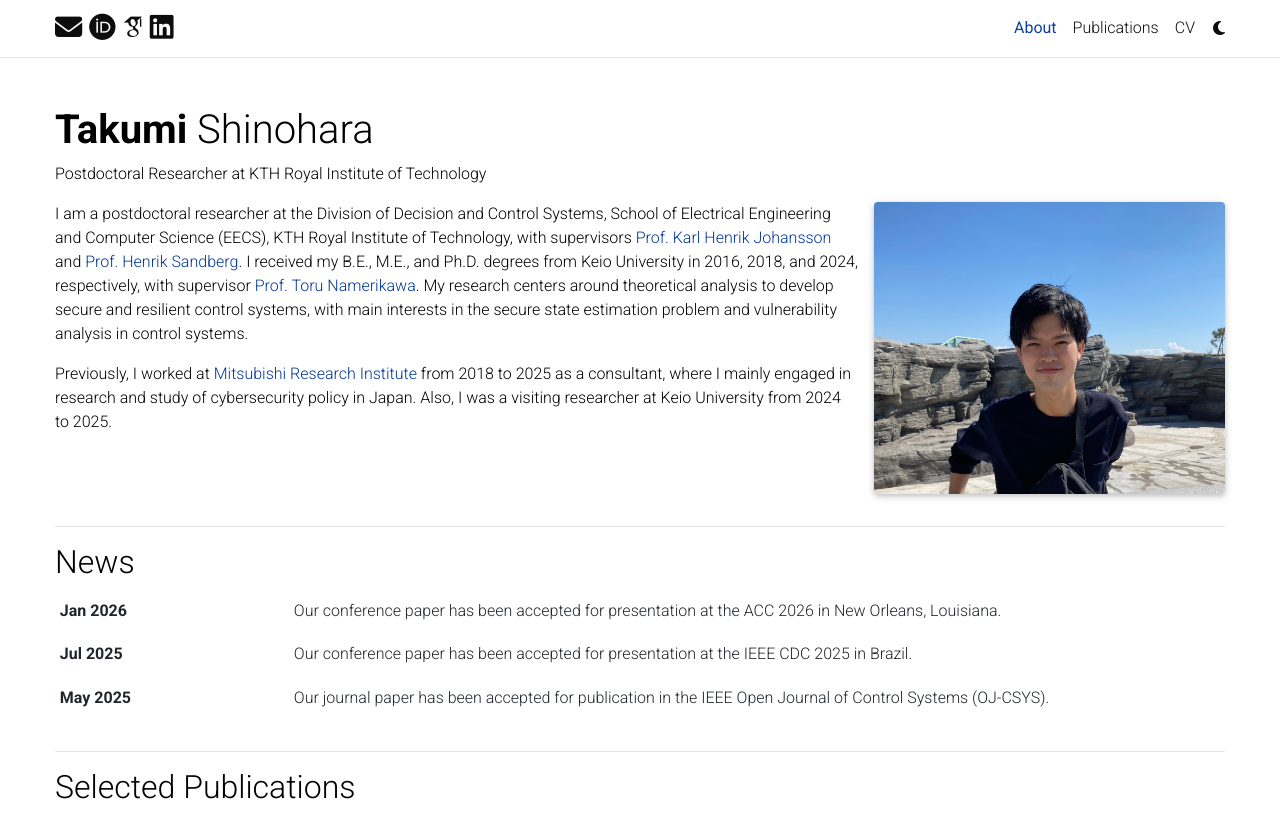
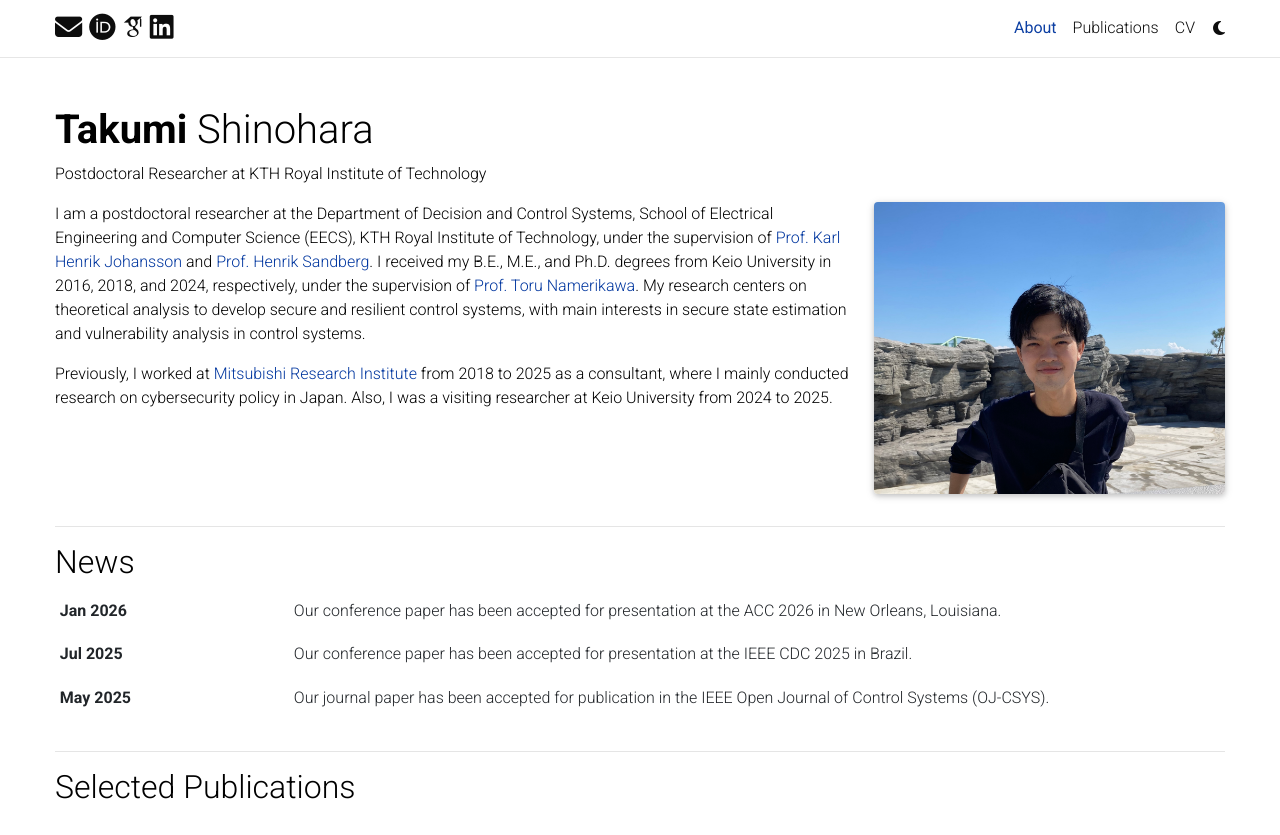
Before and after one commit to Takumi-Shinohara/Takumi-Shinohara.github.io, a Jekyll site: the page built from _pages/about.md, in a window 1280 px wide and 1009 px high, cut to the strip 0-835 px from the top of the window. Built offline with Jekyll 4.4.1, drawn with Linux system fonts in a browser that asks for light colours; full-size pictures stand in for the smaller copies a plugin makes; some web fonts are replaced; comment, search, counter and statistics services are not loaded; a style sheet for code colours, icons or effects is not loaded.

Commit message:
Revise about section for clarity and consistency
Updated the wording for clarity and consistency in the about section.

```diff
--- a/_pages/about.md
+++ b/_pages/about.md
@@ -18,6 +18,6 @@ selected_papers: true # includes a list of papers marked as "selected={true}"
 social: false  # includes social icons at the bottom of the page
 ---
 
-I am a postdoctoral researcher at the Division of Decision and Control Systems, School of Electrical Engineering and Computer Science (EECS), KTH Royal Institute of Technology, with supervisors [Prof. Karl Henrik Johansson](https://people.kth.se/~kallej/index.html) and [Prof. Henrik Sandberg](https://people.kth.se/~hsan/index.html). I received my B.E., M.E., and Ph.D. degrees from Keio University in 2016, 2018, and 2024, respectively, with supervisor [Prof. Toru Namerikawa](https://www.st.keio.ac.jp/en/tprofile/sd/namerikawa_toru.html). My research centers around theoretical analysis to develop secure and resilient control systems, with main interests in the secure state estimation problem and vulnerability analysis in control systems.
+I am a postdoctoral researcher at the Department of Decision and Control Systems, School of Electrical Engineering and Computer Science (EECS), KTH Royal Institute of Technology, under the supervision of [Prof. Karl Henrik Johansson](https://people.kth.se/~kallej/index.html) and [Prof. Henrik Sandberg](https://people.kth.se/~hsan/index.html). I received my B.E., M.E., and Ph.D. degrees from Keio University in 2016, 2018, and 2024, respectively, under the supervision of [Prof. Toru Namerikawa](https://www.st.keio.ac.jp/en/tprofile/sd/namerikawa_toru.html). My research centers on theoretical analysis to develop secure and resilient control systems, with main interests in secure state estimation and vulnerability analysis in control systems.
 
-Previously, I worked at [Mitsubishi Research Institute](https://www.mri.co.jp/en/) from 2018 to 2025 as a consultant, where I mainly engaged in research and study of cybersecurity policy in Japan. Also, I was a visiting researcher at Keio University from 2024 to 2025.
+Previously, I worked at [Mitsubishi Research Institute](https://www.mri.co.jp/en/) from 2018 to 2025 as a consultant, where I mainly conducted research on cybersecurity policy in Japan. Also, I was a visiting researcher at Keio University from 2024 to 2025.
```
